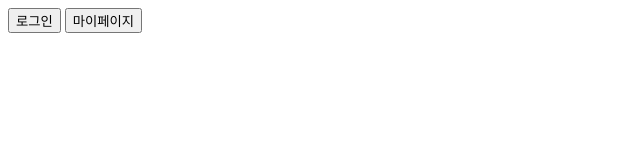
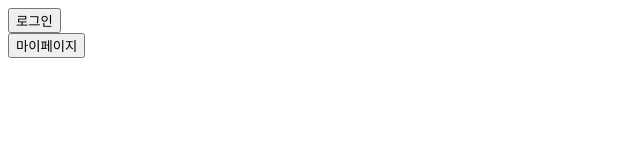
Before and after one commit to dj-jun0918/knu_5team_web, a plain HTML site: page public/index.html in a window 1280 px wide. Shown: the whole page, without its empty margins (0-640 px from the left). Drawn offline with Linux system fonts and the light colour scheme.

Commit message:
백엔드 최종작업 완료

```diff
--- a/public/index.html
+++ b/public/index.html
@@ -13,6 +13,8 @@
       <input id="user_nickname" placeholder="닉네임을 입력해주세요." />
     </div> -->
     <button id="login_button">로그인</button>
-    <button id="mypage_button">마이페이지</button>
+    <div>
+      <button id="mypage_button">마이페이지</button>
+    </div>
   </body>
 </html>
```
Also changed, not shown: public/mypage/index.html (+1 -1 lines).
